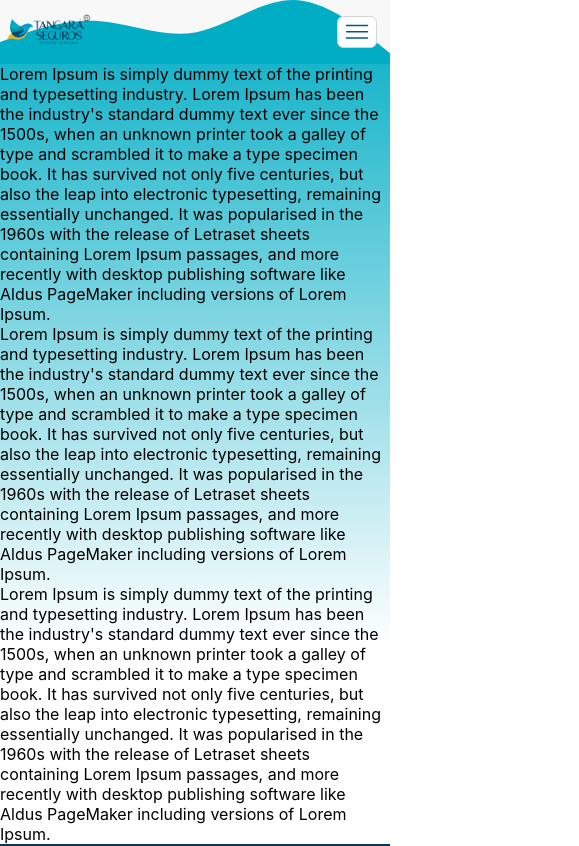
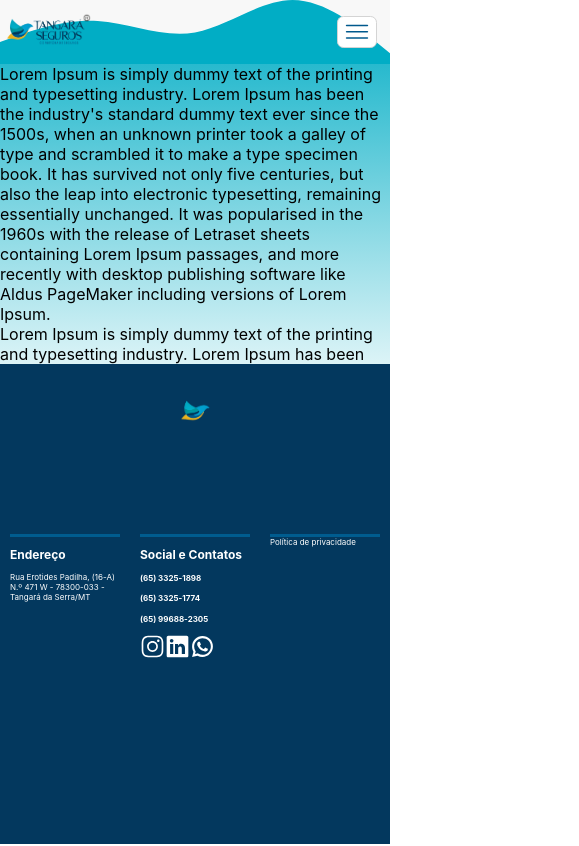
Before and after one commit to vtrtga/tansegapp, a Next.js app: page / in a window 390 px wide. Shown: the top 846 px of the page, 579 px wide, since content can reach past the window. Built offline with nearby package versions, Linux system fonts and the light colour scheme.

Commit message:
last changes

```diff
--- a/next.config.js
+++ b/next.config.js
@@ -1,15 +1,5 @@
 /** @type {import('next').NextConfig} */
 const nextConfig = {
-    reactStrictMode: true,
-    swcMinify: true,
-    // except for webpack, other parts are left as generated
-    webpack: (config, context) => {
-      config.watchOptions = {
-        poll: 1000,
-        aggregateTimeout: 300
-      }
-      return config
-    }
 }
 
 module.exports = nextConfig
--- a/package.json
+++ b/package.json
@@ -10,16 +10,17 @@
   },
   "dependencies": {
     "@radix-ui/react-icons": "^1.3.0",
-    "@types/node": "20.6.1",
+    "@types/node": "^20.9.0",
     "@types/react": "18.2.21",
     "@types/react-dom": "18.2.7",
-    "classnames": "2.3.2",
+    "classnames": "^2.3.2",
     "eslint": "8.49.0",
     "eslint-config-next": "13.4.19",
     "next": "14.0.1",
     "react": "18.2.0",
     "react-dom": "18.2.0",
     "sass": "1.69.4",
+    "sharp": "^0.32.6",
     "typescript": "5.2.2"
   },
   "devDependencies": {
--- a/src/app/page.tsx
+++ b/src/app/page.tsx
@@ -1,5 +1,5 @@
 import Section from "@/components/Section/Section";
-import { NextPageWithLayout } from "./pages/_app";
+import { NextPageWithLayout } from "./_app";
 import { ReactElement } from "react";
 import TansegLayout from "@/components/Layout/layout";
 
--- a/src/app/styles.css
+++ b/src/app/styles.css
@@ -10,4 +10,5 @@ body, html {
 
 .main {
   background: linear-gradient(#01ADC5ff, #FFFF 50%);
+  width: 100%;
 }
--- a/src/components/Footer/Footer.scss
+++ b/src/components/Footer/Footer.scss
@@ -5,8 +5,8 @@ $lapis-lazuli: #005C8Fff;
 $black: #000000ff;
 
 .footer-main {
+    position: fixed;
     font-size: 14px;
-    position: absolute;
     flex-direction: row;
     bottom: 0;
     z-index: 0;
@@ -33,7 +33,6 @@ a {
     flex: 1 0;
     border-top: #005C8Fff solid;
     height: 12rem;
-    width: 20em;
 }
 
 .footer-phone {
@@ -53,20 +52,17 @@ img {
     justify-content: center;
     height: 8rem;
 }
-@media screen and (max-width: 764px) {
+@media screen and (max-width: 768px) {
     .footer-main {
-        display: flex;
-        position: relative;
-        flex-direction: column;
+        position: fixed;
+        display: block;
         font-size: 8px;
-        max-height: 20%;
-        bottom: 0;
         padding-top: 2rem;
-        padding-bottom: 2rem;
+        padding-bottom: 4rem;
     }
 
     .footer-item {
         height: 3rem;
-        margin-bottom: 3rem;
+        margin: 10px;
     }
 }
--- a/src/components/Navbar/Navbar.scss
+++ b/src/components/Navbar/Navbar.scss
@@ -107,6 +107,7 @@ $black: #000000ff;
     color: white;
     animation: fadeIn 0.9s 1;
     animation-fill-mode: forwards;
+    cursor: pointer;
 }
 
 @keyframes fadeIn {
--- a/src/contents/NavbarContents.ts
+++ b/src/contents/NavbarContents.ts
@@ -5,7 +5,8 @@ export const navItens: Item[] = [
         title: "Início"
     },
     {
-        title: "Produtos"
+        title: "Produtos",
+        url: "products",
     },
     {
         title: "Contato"
--- a/tsconfig.json
+++ b/tsconfig.json
@@ -13,6 +13,7 @@
     "isolatedModules": true,
     "jsx": "preserve",
     "incremental": true,
+    "types": ["node"],
     "plugins": [
       {
         "name": "next"
```
Also changed, not shown: src/app/products/page.tsx (added, +23 -0 lines), src/components/Carroussel/Carroussel.tsx (added, +20 -0 lines), src/components/Carroussel/Carroussel.types.ts (added, +9 -0 lines), src/app/_app.tsx (renamed from src/app/pages/_app.tsx), 1 other file (tests, documents, lock files or other folders). Lines whose indentation alone changed are shown as unchanged.
